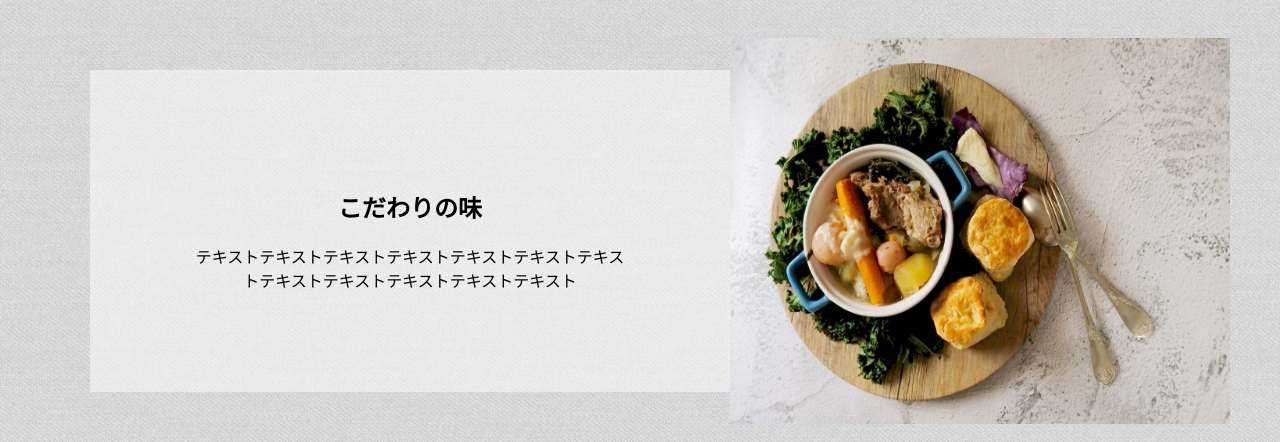
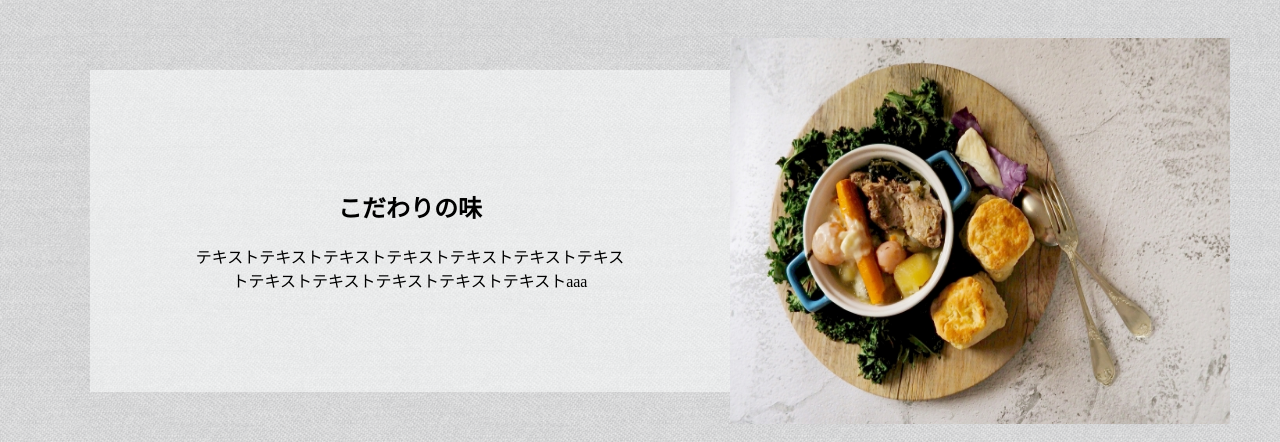
Before and after one commit to riiiiin/www-ItarianRest, a plain HTML site: page Itarian.html in a window 1280 px wide. Shown: the part 3948-4390 px from the top of the page. Drawn offline with Linux system fonts and the light colour scheme.

Commit message:
【Add】更新されているか確認

```diff
--- a/Itarian.css
+++ b/Itarian.css
@@ -342,6 +342,6 @@ main img{
       flex-flow: column;
       justify-content: center;
       padding: 100px;
-      background-color: rgba(255, 255, 255, 0.5);
+      background-color: rgba(253, 255, 255, 0.5);
       margin: 2em auto;
   }
--- a/Itarian.html
+++ b/Itarian.html
@@ -105,7 +105,7 @@
                 <li class = "c2">
                     <div>
                         <h2>こだわりの味</h2>
-                        テキストテキストテキストテキストテキストテキストテキストテキストテキストテキストテキストテキスト
+                        テキストテキストテキストテキストテキストテキストテキストテキストテキストテキストテキストテキストaaa
                     </div>
                     <img src = "images/consept2.jpg">
                 </li>
```
